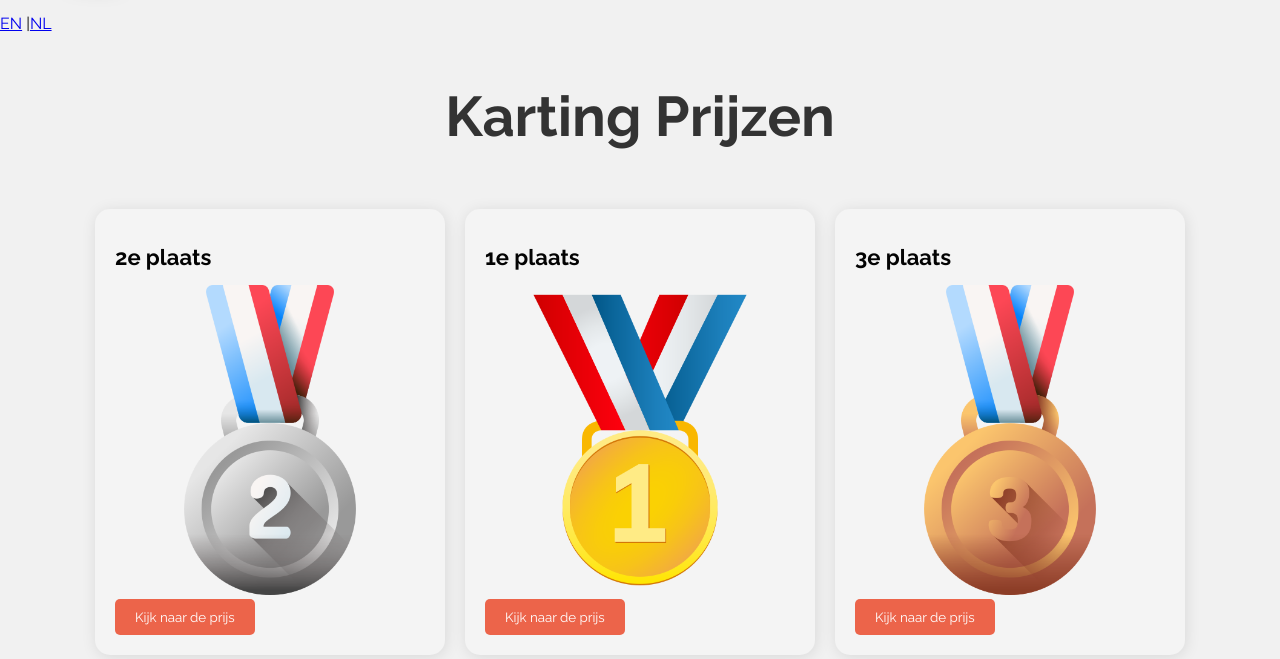
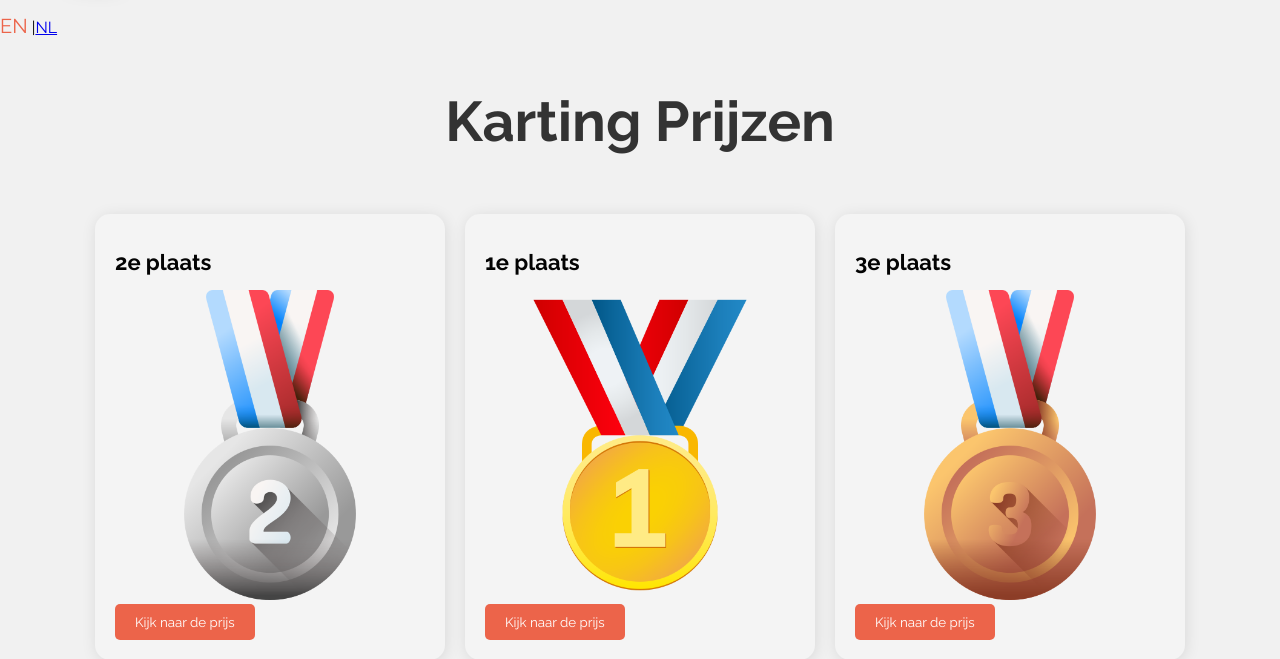
Before and after one commit to JJoshhuaaa/VistaKartApp, a PHP site: page /prijzen.php in a window 1280 px wide. Shown: the part 89-748 px from the top of the page. Run offline with PHP 8.4, Linux system fonts and the light colour scheme; data comes from the database, SQL or seed files in the repository.

Commit message:
Merge branch 'main' of https://github.com/JJoshhuaaa/VistaKartApp

```diff
--- a/css/prijzen.css
+++ b/css/prijzen.css
@@ -117,7 +117,20 @@ body {
     display: block;
     margin: 0 auto;
 }
-
+.en {
+    font-size: 20px;
+    position: flex;
+    color: #EC644A;
+    text-decoration: none;
+    border: none;
+}
+.nl {
+    font-size: 20px;
+    position: flex;
+    color: #EC644A;
+    text-decoration: none;
+    border: none;
+}
 
 @media  (max-width: 768px) {
     .nav-menu {
```
Also changed, not shown: img/1.png (added), img/2.png (added), img/2nd.png (added), img/3.png (added), img/3rd.png (added).
